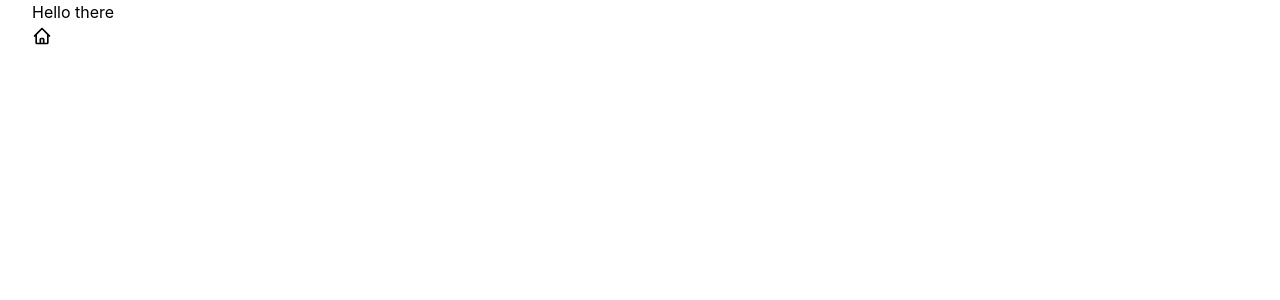
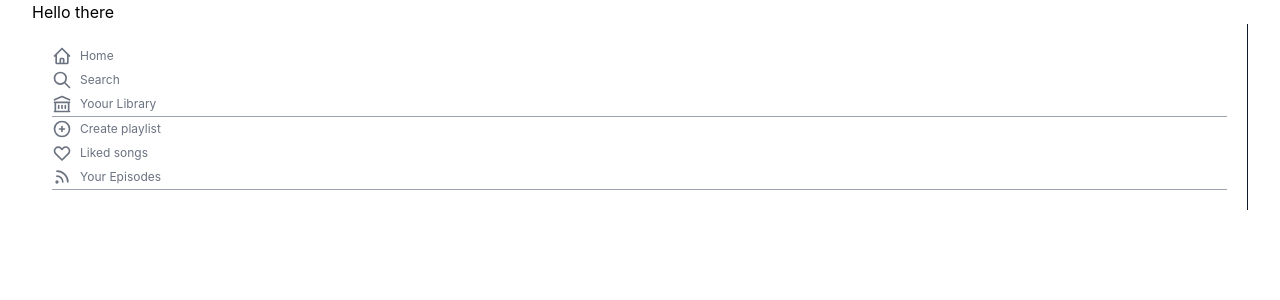
Before and after one commit to alphonce-otieno-odhiambo/Spotify-me, a Next.js app: page / in a window 1280 px wide. Shown: the top 300 px of the page. Built offline with nearby package versions, Linux system fonts and the light colour scheme.

Commit message:
import heroicons

```diff
--- a/components/SideBar.js
+++ b/components/SideBar.js
@@ -4,15 +4,41 @@
     SearchIcon,
     LibraryIcon,
     PlusCircleIcon,
+    HeartIcon,
+    RssIcon,
 } from '@heroicons/react/outline';
 
 function SideBar() {
   return (
-    <div>
+    <div className='text-gray-500 p-5 text-xs border-r border-gray-900'>
         <div>
-            <button>
+            <button className='flex items-center space-x-2 hover:bg-white'>
                 <HomeIcon className='h-6 w-5'/>
+                <p>Home</p>
             </button>
+            <button className='flex items-center space-x-2 hover:bg-white'>
+                <SearchIcon className='h-6 w-5'/>
+                <p>Search</p>
+            </button>
+            <button className='flex items-center space-x-2 hover:bg-white'>
+                <LibraryIcon className='h-6 w-5'/>
+                <p>Yoour Library</p>
+            </button>
+            <hr className='border-t-[0.1px] border-gray-400'/>
+
+            <button className='flex items-center space-x-2 hover:bg-white'>
+                <PlusCircleIcon className='h-6 w-5'/>
+                <p>Create playlist</p>
+            </button>
+            <button className='flex items-center space-x-2 hover:bg-white'>
+                <HeartIcon className='h-6 w-5'/>
+                <p>Liked songs</p>
+            </button>
+            <button className='flex items-center space-x-2 hover:bg-white'>
+                <RssIcon className='h-6 w-5'/>
+                <p>Your Episodes</p>
+            </button>
+            <hr className='border-t-[0.1px] border-gray-400'/>
         </div>
     </div>
   )
```
